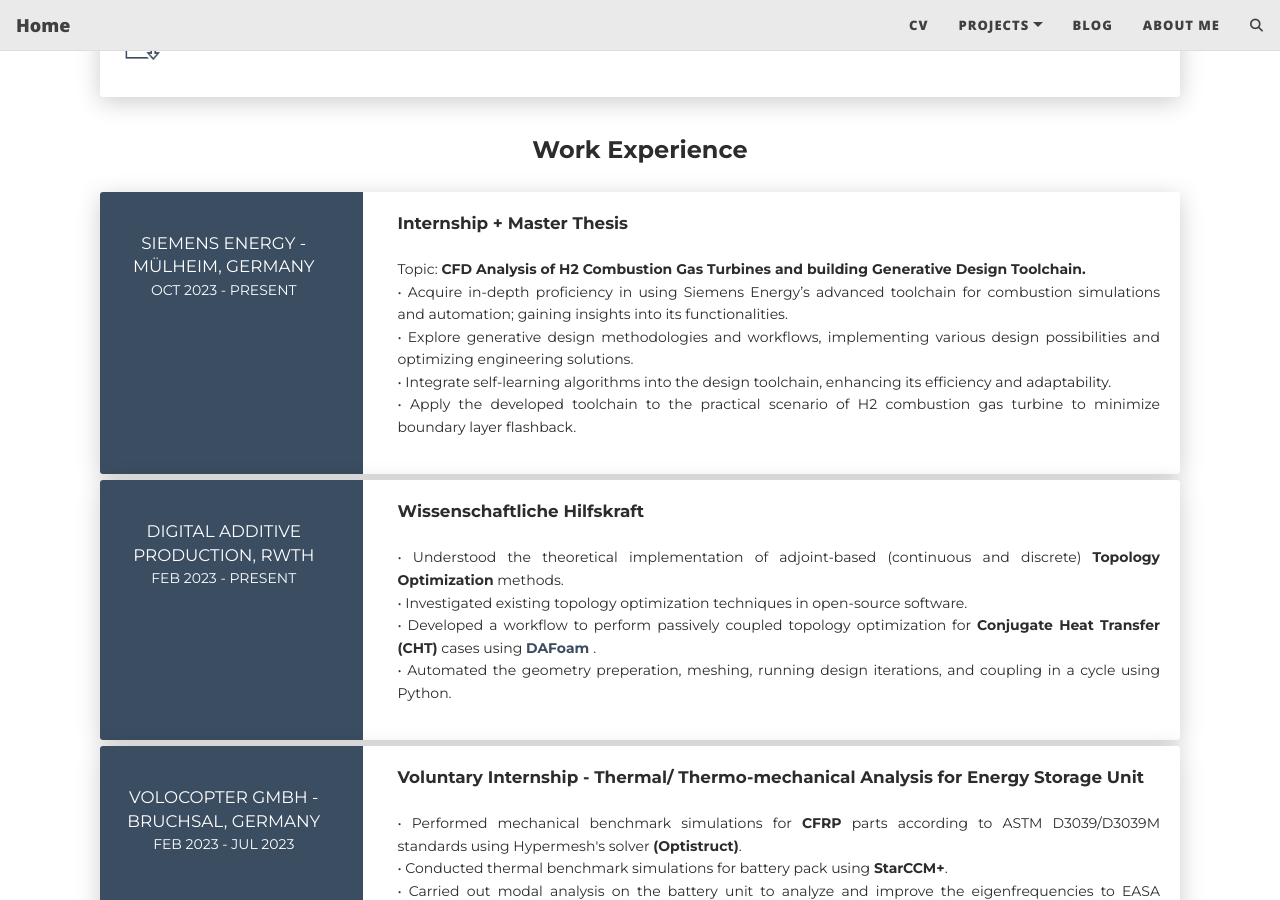
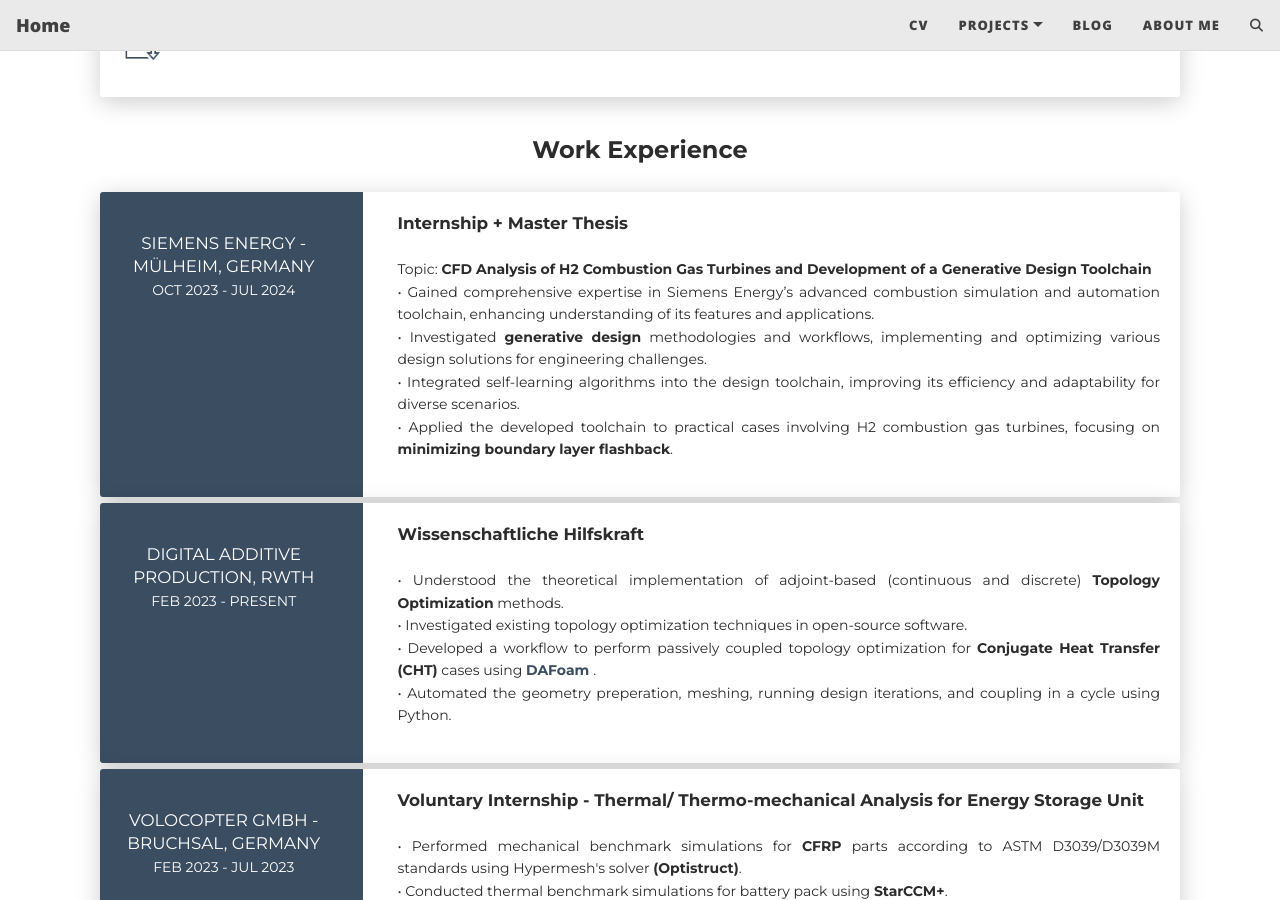
Before and after one commit to sreekar2858/sreekar2858.github.io, a Jekyll site: the page built from cv.md, in a window 1280 px wide and 900 px high, scrolled down 862 px. Built offline with Jekyll 4.4.1, drawn with Linux system fonts in a browser that asks for light colours; nearby versions of some CDN libraries; comment, search, counter and statistics services are not loaded.

Commit message:
cv update, rephrase master thesis

```diff
--- a/Gemfile
+++ b/Gemfile
@@ -5,3 +5,4 @@
 gem 'tzinfo',       '1.2.1'
 gemspec
 gem "webrick", "~> 1.7"
+gem 'wdm', '>= 0.1.0'
--- a/cv.md
+++ b/cv.md
@@ -103,18 +103,18 @@
         <div class="col-md-3 bg-primary" data-aos="fade-right" data-aos-offset="50" data-aos-duration="500">
           <div class="card-body cc-experience-header">
             <div class="h5"> Siemens Energy - Mülheim, Germany</div>
-            <p style="text-align:center">Oct 2023 - Present</p>
+            <p style="text-align:center">Oct 2023 - Jul 2024</p>
           </div>
         </div>
         <div class="col-md-9" data-aos="fade-left" data-aos-offset="50" data-aos-duration="500">
           <div class="card-body">
             <div class="h5"><strong>Internship + Master Thesis</strong></div>
             <p><br>
-                Topic: <strong>CFD Analysis of H2 Combustion Gas Turbines and building Generative Design Toolchain.</strong><br>
-                • Acquire in-depth proficiency in using Siemens Energy’s advanced toolchain for combustion simulations and automation; gaining insights into its functionalities.<br>
-                • Explore generative design methodologies and workflows, implementing various design possibilities and optimizing engineering solutions.<br>
-                • Integrate self-learning algorithms into the design toolchain, enhancing its efficiency and adaptability.<br>
-                • Apply the developed toolchain to the practical scenario of H2 combustion gas turbine to minimize boundary layer flashback.<br>
+                Topic: <strong>CFD Analysis of H2 Combustion Gas Turbines and Development of a Generative Design Toolchain</strong><br>
+                • Gained comprehensive expertise in Siemens Energy’s advanced combustion simulation and automation toolchain, enhancing understanding of its features and applications.<br>
+                • Investigated <strong>generative design</strong> methodologies and workflows, implementing and optimizing various design solutions for engineering challenges.<br>
+                • Integrated self-learning algorithms into the design toolchain, improving its efficiency and adaptability for diverse scenarios.<br>
+                • Applied the developed toolchain to practical cases involving H2 combustion gas turbines, focusing on <strong>minimizing boundary layer flashback</strong>.<br>
               </p>
           </div>
         </div>
@@ -165,7 +165,7 @@
             • Developed an overall understanding and strategy to mitigate thermal strains due to temperature gradients.<br>
             • I was part of the Mechanical Integration team inside the Battery team and was involved in the day-to-day design evolution of the battery pack.<br>
             • Familiarization with DO-160G and UN38.3.4<br><br>
-            <a href= "/assets/pdf/Volocopter_Red.pdf" target=_blank title="Reference Letter">Reference Letter: Download here</a>
+            <a href= "/assets/pdf/Volocopter_Ref.pdf" target=_blank title="Reference Letter">Reference Letter: Download here</a>
             </p>
           </div>
         </div>
--- a/index.html
+++ b/index.html
@@ -17,4 +17,4 @@
 <br>
 <br>
 <h2 style="text-align:center">Hey, I am Sreekar</h2>
-<h2 style="font-weight: normal">Mechanical Engineer | Data Science and AI Enthusiast</h2>
+<h2 style="font-weight: normal">Mechanical Engineer | Data Science and SciML Enthusiast</h2>
```
Also changed, not shown: Gemfile.lock, 11 other files.
